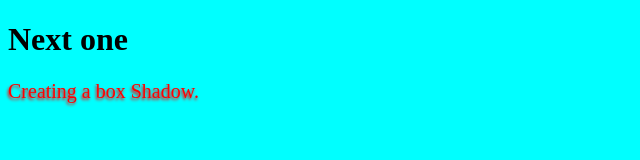
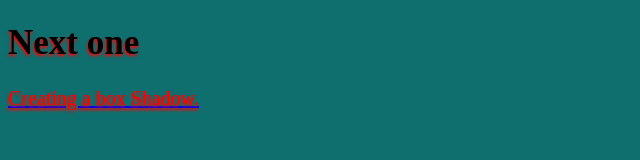
Before and after one commit to edskate/Dilogue-001-lesson-01, a plain HTML site: page index01.html in a window 1280 px wide. Shown: the whole page, without its empty margins (0-640 px from the left). Drawn offline with Linux system fonts and the light colour scheme.

Commit message:
Update 002

```diff
--- a/index01.html
+++ b/index01.html
@@ -6,17 +6,21 @@
     <title>Next 01</title>
     <style>
         body{
-        background-color: #00ffff;
+        background-color: #0F6E6E;
         }
         p{
             color: #ff0000;
             font-size: 20px ;
             text-shadow: -1px 2px 3px ;
         }
+        h1{
+            text-shadow: -1px 2px 3px #ff0000;
+            font-size: 35px;
+        }
     </style>
 </head>
 <body>
     <h1>Next one</h1>
-    <p>Creating a box Shadow.</p>
+    <a href="index02.html"><p>Creating a box Shadow.</p></a>
 </body>
 </html>
```
Also changed, not shown: index02.html (added, +22 -0 lines).
